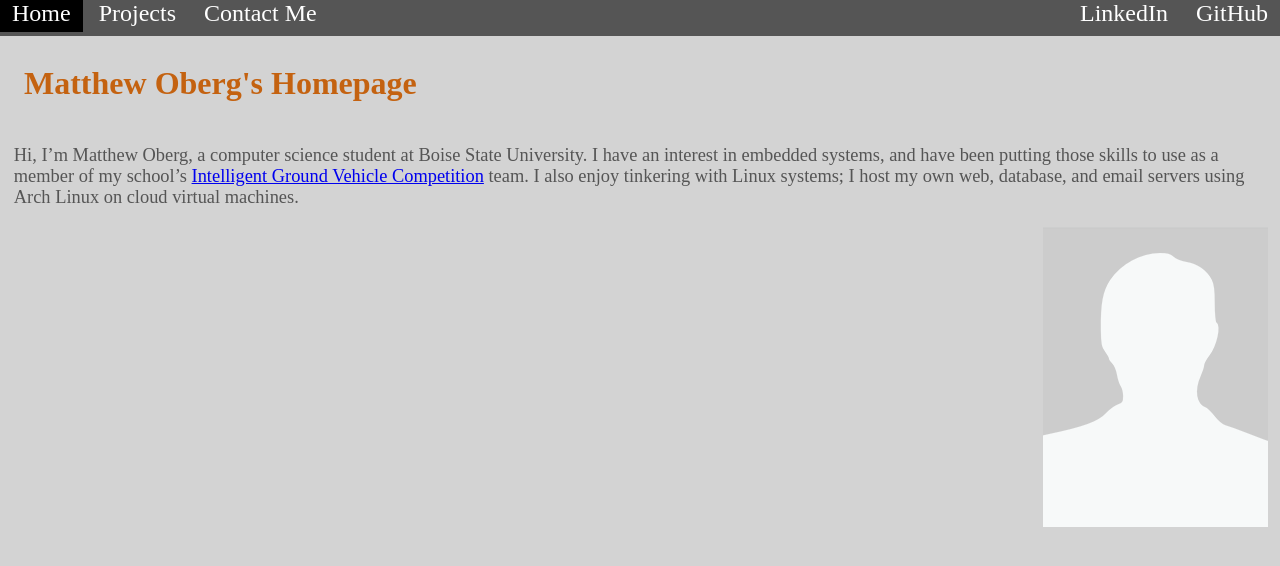
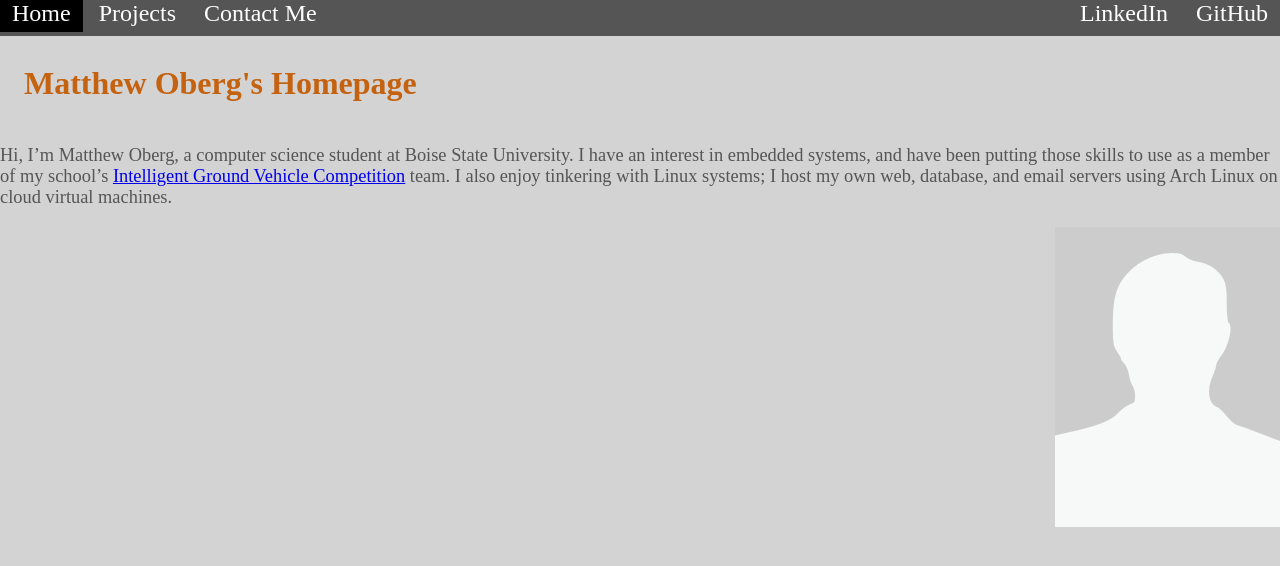
Before and after one commit to matthew-oberg/oberg.us, a PHP site: page / in a window 1280 px wide. Shown: the top 566 px of the page. Run offline with PHP 8.4, Linux system fonts and the light colour scheme.

Commit message:
De-padding

```diff
--- a/style.css
+++ b/style.css
@@ -1,7 +1,3 @@
-* {
-    box-sizing: border-box;
-}
-
 body {
     background-color: #D3D3D3;
     margin: 0;
@@ -46,20 +42,12 @@ body {
 #intro-p {
     float: left;
     display: inline-block;
-    padding-top: 0;
-    padding-bottom: 0;
-    padding-left: 0.75em;
-    padding-right: 0.75em;
     font-size: 1.15em;
 }
 
 #headshot {
     float: right;
     display: inline-block
-    padding-top: 0;
-    padding-bottom: 0;
-    padding-left: 0.75em;
-    padding-right: 0.75em;
 }
 
 h1 {
```
